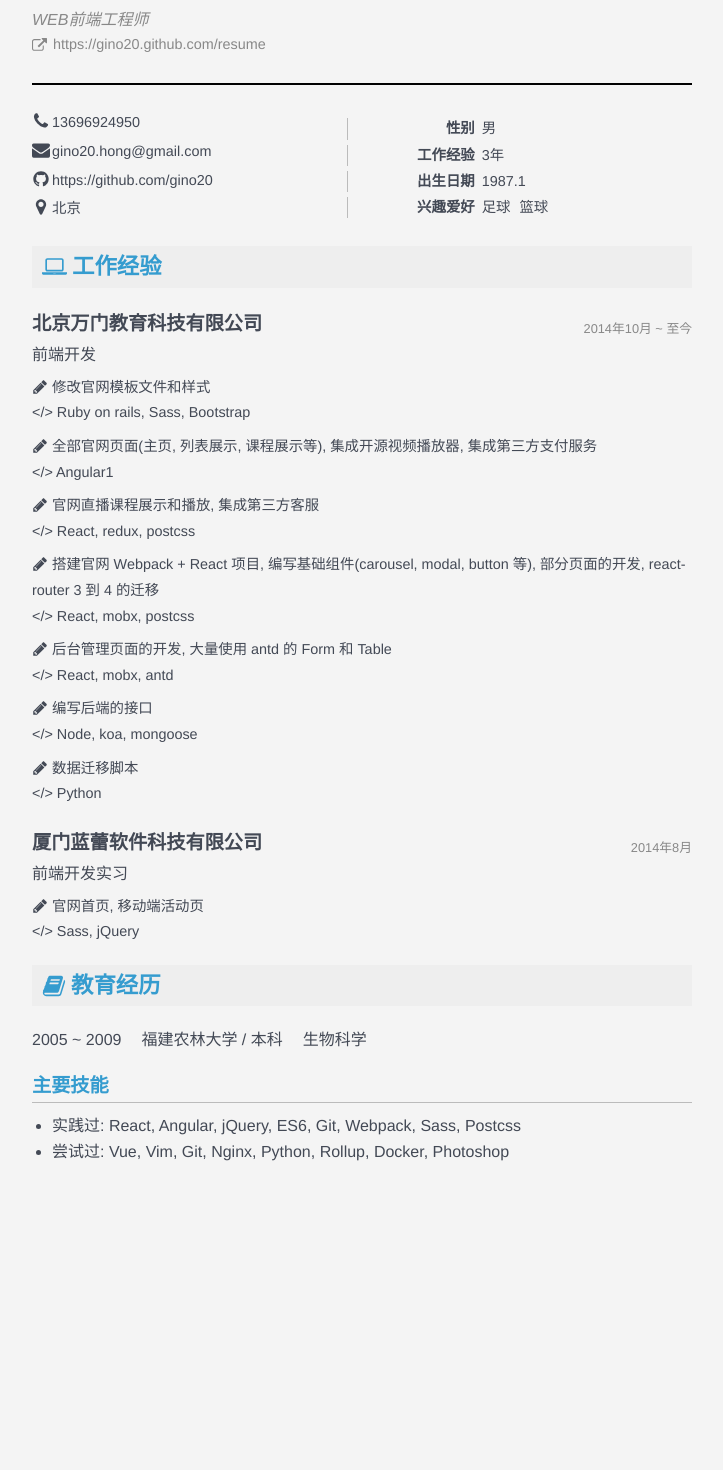
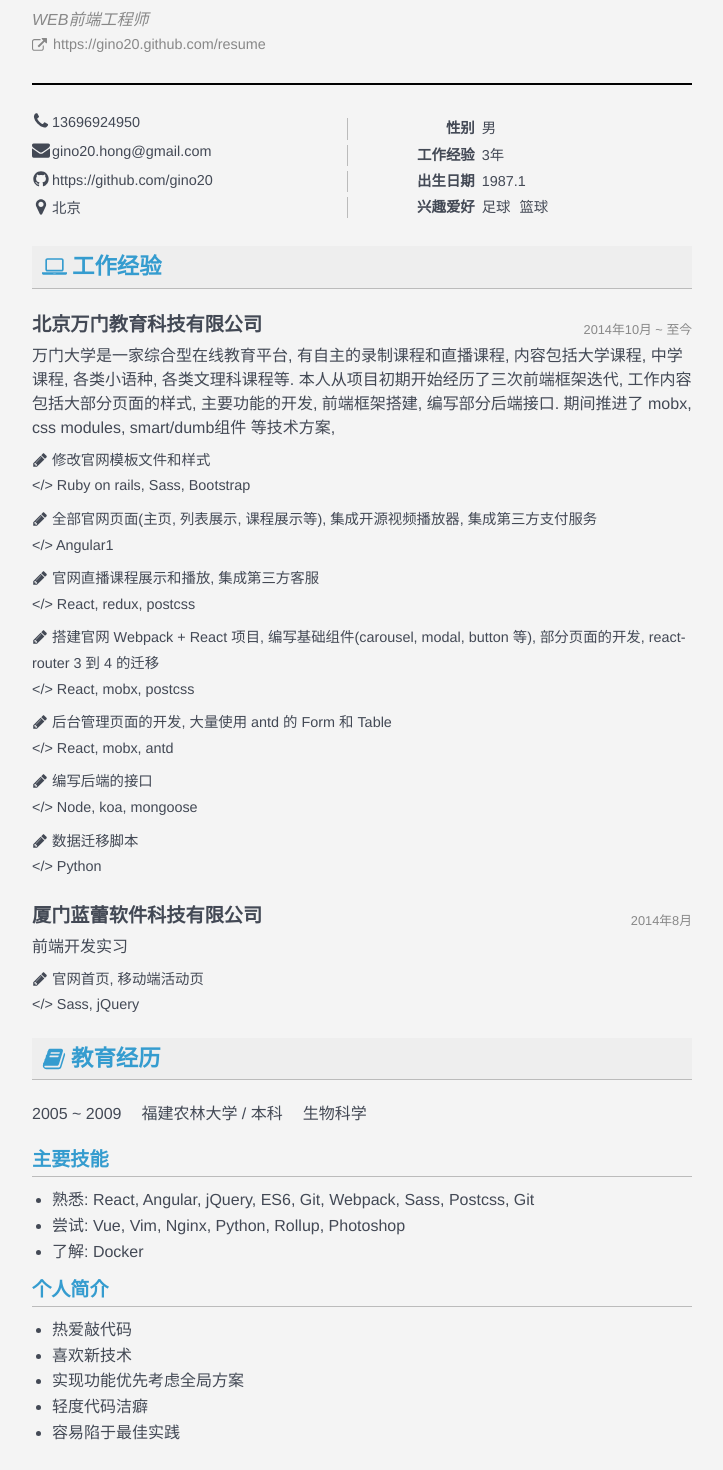
Before and after one commit to gino20/resume, a Vue app: page / in a window 1280 px wide. Shown: the part 70-1540 px from the top of the page, without its empty margins (278-1001 px from the left). Before the commit the page ends 1260 px from the top, so only its background shows below. Built offline with nearby package versions, Linux system fonts and the light colour scheme.

Commit message:
feat: add brief

```diff
--- /dev/null
+++ b/src/components/Brief.vue
@@ -0,0 +1,43 @@
+<template>
+  <div>
+    <header class="title">个人简介</header>
+    <ul class="list">
+      <li class="item" v-for="item in brief">
+        {{item}}
+      </li>
+    </ul>
+  </div>
+</template>
+
+<script lang="ts">
+  import constants from '../constants';
+  const {brief} = constants;
+
+  export default {
+    name: 'brief',
+    data() {
+      return {
+        brief,
+      }
+    }
+  }
+</script>
+
+<style>
+  .title {
+    font-size: 1.2rem;
+    line-height: 2rem;
+    color: #359CCF;
+    font-weight: 600;
+    border-bottom: solid 1px #bbb;
+  }
+
+  .list {
+    margin: 0;
+    padding: 10px 20px;
+  }
+
+  .item {
+    line-height: 1.6rem;
+  }
+</style>
--- a/src/components/Education.vue
+++ b/src/components/Education.vue
@@ -4,12 +4,10 @@
       <img class="icon" :src="book" alt="">
       <span>教育经历</span>
     </header>
-    <div>
-      <div v-for="e in education">
-        <span class="during">{{e.during}}</span>
-        <span class="school">{{e.school + ' / ' + e.degree}}</span>
-        <span class="major">{{e.major}}</span>
-      </div>
+    <div v-for="e in education">
+      <span class="during">{{e.during}}</span>
+      <span class="school">{{e.school + ' / ' + e.degree}}</span>
+      <span class="major">{{e.major}}</span>
     </div>
   </section>
 </template>
--- a/src/constants.ts
+++ b/src/constants.ts
@@ -30,7 +30,10 @@ export default {
     {
       company: '北京万门教育科技有限公司',
       during: '2014年10月 ~ 至今',
-      post: '前端开发',
+      post:
+        '万门大学是一家综合型在线教育平台, 有自主的录制课程和直播课程, 内容包括大学课程, 中学课程, 各类小语种, 各类文理科课程等. ' +
+        '本人从项目初期开始经历了三次前端框架迭代, 工作内容包括大部分页面的样式, 主要功能的开发, 前端框架搭建, 编写部分后端接口. ' +
+        '期间推进了 mobx, css modules, smart/dumb组件 等技术方案,',
       homepage: 'www.wanmen.org',
       projects: [
         {
@@ -109,8 +112,9 @@ export default {
     },
   ],
   skills: [
-    '实践过: React, Angular, jQuery, ES6, Git, Webpack, Sass, Postcss',
-    '尝试过: Vue, Vim, Git, Nginx, Python, Rollup, Docker, Photoshop',
+    '熟悉: React, Angular, jQuery, ES6, Git, Webpack, Sass, Postcss, Git',
+    '尝试: Vue, Vim, Nginx, Python, Rollup, Photoshop',
+    '了解: Docker',
   ],
-  brief: ['喜欢学习新技术, '],
+  brief: ['热爱敲代码', '喜欢新技术', '实现功能优先考虑全局方案', '轻度代码洁癖', '容易陷于最佳实践'],
 };
--- a/src/containers/Resume.vue
+++ b/src/containers/Resume.vue
@@ -9,6 +9,7 @@
       <Career></Career>
       <Education></Education>
       <Skill></Skill>
+      <Brief></Brief>
     </div>
   </div>
 </template>
@@ -20,6 +21,7 @@
   import Skill from '../components/Skill.vue';
   import Career from '../components/Career.vue';
   import Education from '../components/Education.vue';
+  import Brief from '../components/Brief.vue';
   import constants from '../constants';
 
   export default {
@@ -31,6 +33,7 @@
       Skill,
       Career,
       Education,
+      Brief,
     }
   }
 </script>
```
Also changed, not shown: 4 other files (tests, documents, lock files or other folders).
